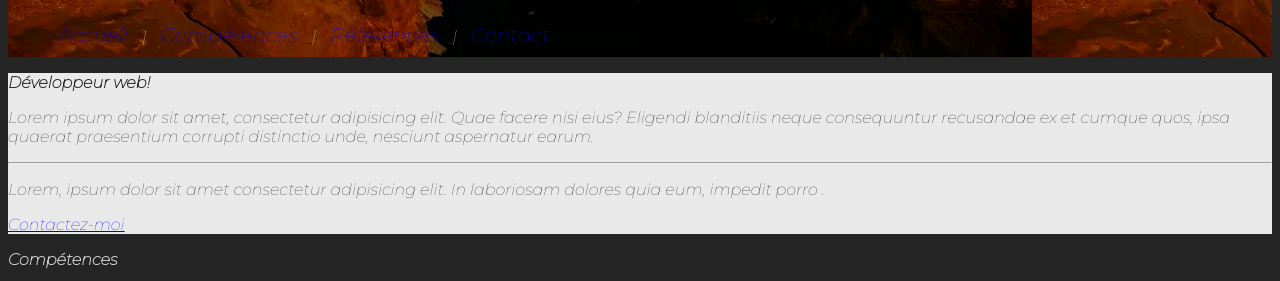
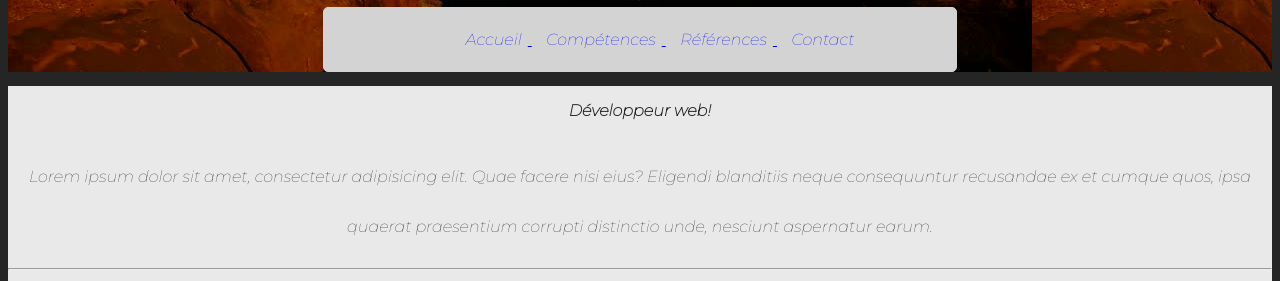
Before and after one commit to ea-augustin/Web-Static--HB, a plain HTML site: page CSS/CV/index.html in a window 1280 px wide. Shown: the part 287-568 px from the top of the page. Drawn offline with Linux system fonts and the light colour scheme.

Commit message:
Updated the margins

```diff
--- a/CSS/CV/index.html
+++ b/CSS/CV/index.html
@@ -23,7 +23,7 @@ EN-TETE
     </div>
 
     <!-- Navbar -->
-    <naav>
+    <nav>
         <ul>
             <a href="index.html">
                 <li>Accueil</li>
@@ -41,7 +41,7 @@ EN-TETE
                 <li>Contact</li>
             </a>
         </ul>
-    </naav>
+    </nav>
 </header>
 
 <!--#############################
@@ -66,6 +66,7 @@ MAIN
         </p>
 
     </section>
+
     <!-- Parcours -->
     <section id="competence">
         <h1 class="display-2">Compétences</h1>
--- a/CSS/CV/styles/styles.css
+++ b/CSS/CV/styles/styles.css
@@ -24,19 +24,24 @@
 
 header {
     background-image: url("../img/bg-header.jpg");
+    text-align: center;
 }
 
 nav {
+    background-color: #d3d3d3;
+    border:solid 1px;
+    width:50%;
+    margin:auto;
+    border-radius: 5px 5px;
+    text-align: center;
 
-    border: 1px solid lightgray;
-    background-color: white;
 }
 
 ul li {
     display: inline-block;
-    padding: 10px;
-    font-size: 20px;
-    text-decoration: none;
+    padding: 6px;
+    font-size: 16px;
+
 
 
 }
@@ -45,3 +50,11 @@ ul li {
     display: inline-block;
     padding: 10px;
 }
+
+#welcome {
+    text-align:center;
+    margin-top: 0;
+    height:400px;
+    /*vertical-align: middle;*/
+    line-height:50px;
+}
```
